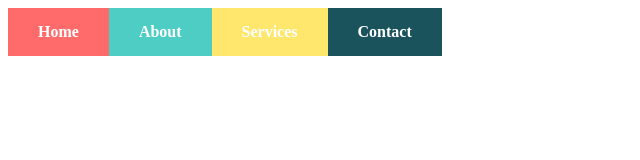
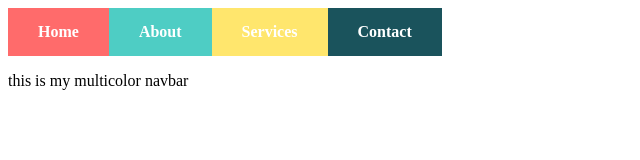
Before and after one commit to Manya-M-11/Dev_11, a plain HTML site: page AllaboutCSS/exercise4.html in a window 1280 px wide. Shown: the whole page, without its empty margins (0-640 px from the left). Drawn offline with Linux system fonts and the light colour scheme.

Commit message:
exercise4

```diff
--- a/AllaboutCSS/exercise4.html
+++ b/AllaboutCSS/exercise4.html
@@ -64,5 +64,7 @@
         </ul>
     </nav>
 
+    <p>this is my multicolor navbar</p>
+
 </body>
 </html>
```
